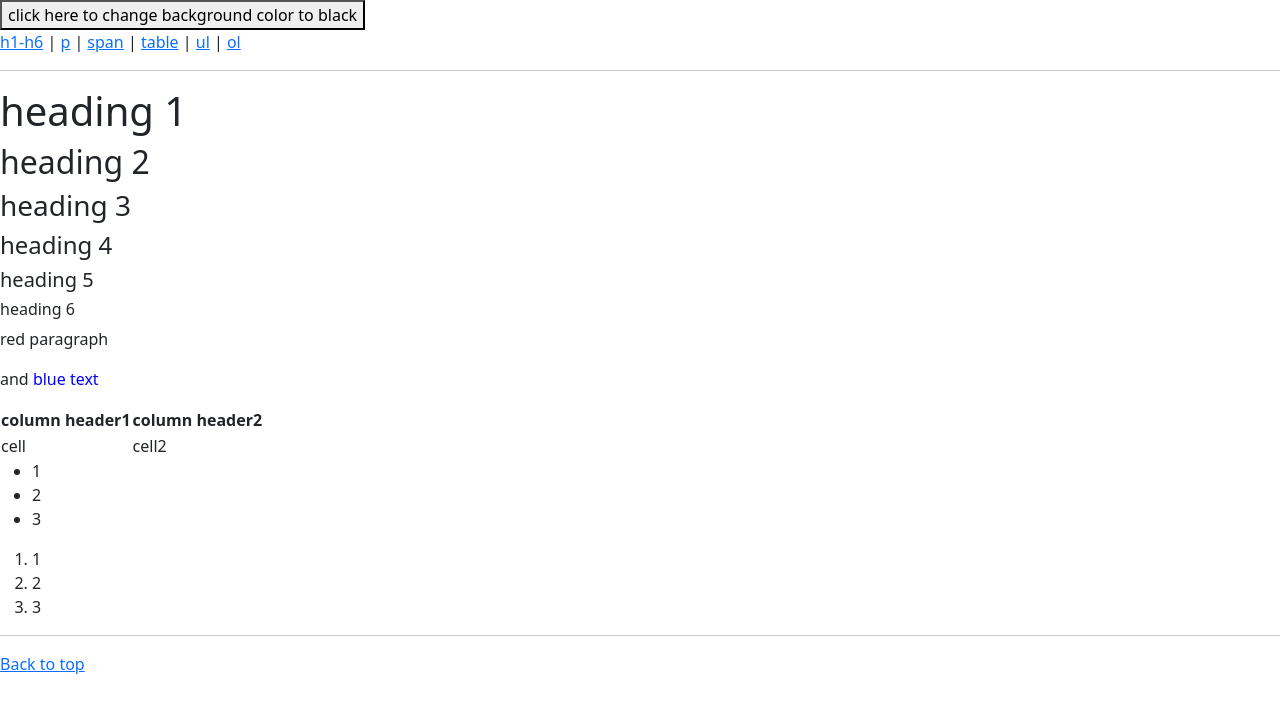
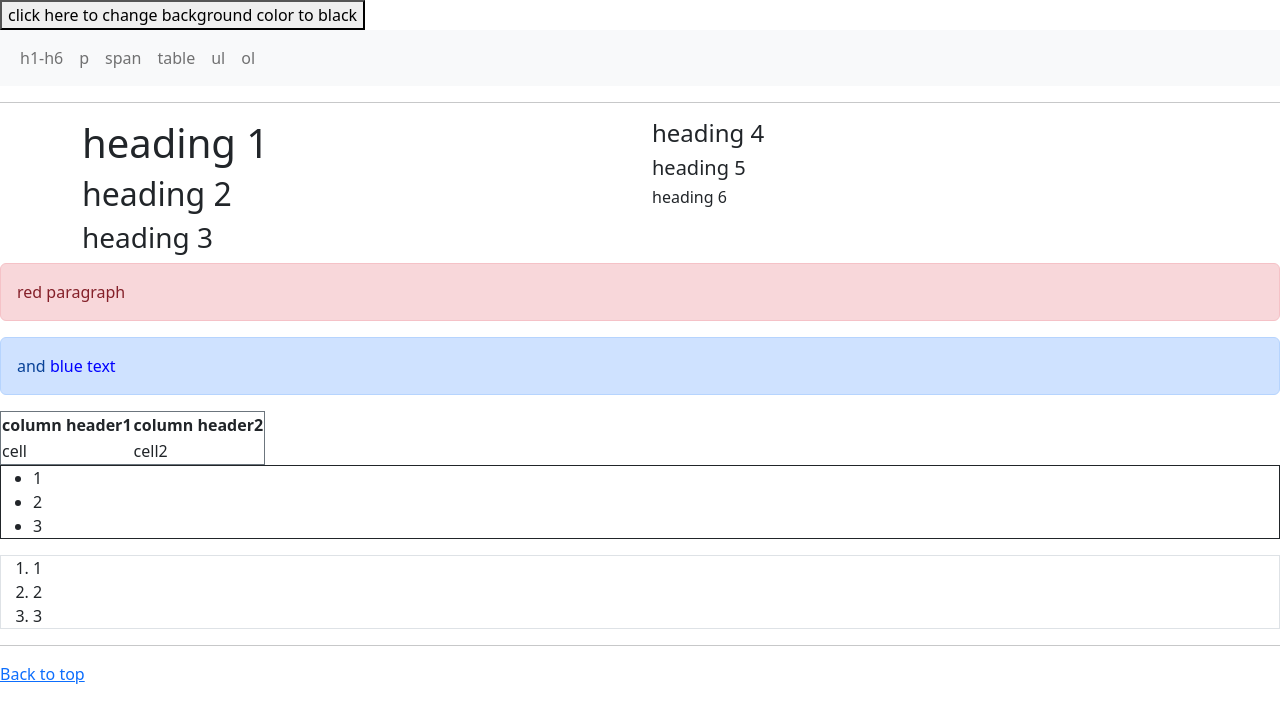
Before and after one commit to pabaldovi/ee491f_bootstrap_exercise, a plain HTML site: page index.html in a window 1280 px wide. Drawn offline with nearby package versions, Linux system fonts and the light colour scheme.

Commit message:
updated webpage to use bootstrap features

```diff
--- a/index.html
+++ b/index.html
@@ -1,7 +1,6 @@
 <!DOCTYPE html>
 <html>
     <head>
-        <!-- <link rel="stylesheet" href="style.css"> -->
         <!-- CSS only -->
         <link
             href="https://cdn.jsdelivr.net/npm/bootstrap@5.2.0-beta1/dist/css/bootstrap.min.css"
@@ -24,41 +23,61 @@
     <body>
         <header class="page-header">
             <div class = "center">
-                <!-- <a href = "http://ee491f.github.io/course-material/#html-exercises">ee491f html exercise</a> -->
                 <a id = "top"></a>
                 <button id="button">click here to change background color to black</button>
             </div>
         </header>
 
-        <nav>
-            <a href="#h1-h6">h1-h6</a> |
-            <a href="#p">p</a> |
-            <a href="#span">span</a> |
-            <!-- <a href="#img">img</a> | -->
-            <a href="#table">table</a> |
-            <a href="#ul">ul</a> |
-            <a href="#ol">ol</a>
+        <nav class="navbar navbar-expand-lg navbar-light bg-light">
+            <div class="container-fluid">
+                <ul class="navbar-nav">
+                    <li class="nav-item">
+                        <a class="nav-link" href="#h1-h6">h1-h6</a>
+                    </li>
+                    <li class="nav-item">
+                        <a class="nav-link" href="#p">p</a>
+                    </li>
+                    <li class="nav-item">
+                        <a class="nav-link" href="#span">span</a>
+                    </li>
+                    <li class="nav-item">
+                        <a class="nav-link" href="#table">table</a>
+                    </li>
+                    <li class="nav-item">
+                        <a class="nav-link" href="#ul">ul</a>
+                    </li>
+                    <li class="nav-item">
+                        <a class="nav-link" href="#ol">ol</a>
+                    </li>
+                </ul>
+            </div>
         </nav>
 
         <hr/>
 
         <main>
             <a id = "h1-h6"></a>
+            <div class="container">
+                <div class="row">
+                    <div class="col">
                         <h1>heading 1</h1>
                         <h2>heading 2</h2>
                         <h3>heading 3</h3>
+                    </div>
+                    <div class="col">
                         <h4>heading 4</h4>
                         <h5>heading 5</h5>
                         <h6>heading 6</h6>
+                    </div>
+                </div>
+            </div>
 
             <a id = "p"></a>
-            <p id = "red-paragraph">red paragraph</p>
+            <p id = "red-paragraph" class="alert alert-danger" role="alert">red paragraph</p>
             <a id = "span"></a>
-            <p>and <span style="color:blue">blue text</span></p>
+            <p class="alert alert-primary">and <span style="color:blue">blue text</span></p>
 
-            <!-- <img id = "img" src="images/img.png" alt="Image of this line"> -->
-
-            <table id = "table">
+            <table id = "table" class="border border-secondary">
                 <!-- row1 -->
                 <tr>
                     <th>column header1</th>
@@ -71,13 +90,13 @@
                 </tr>
             </table>
 
-            <ul id = "ul" class = "list">
+            <ul id = "ul" class = "border border-dark">
                 <li>1</li>
                 <li>2</li>
                 <li>3</li>
             </ul>
 
-            <ol id = "ol" class = "list">
+            <ol id = "ol" class = "border">
                 <li>1</li>
                 <li>2</li>
                 <li>3</li>
--- a/main.js
+++ b/main.js
@@ -1,7 +1,7 @@
 $(document).ready(function() {
     console.log("main.js loaded");
     $("button").on("click", function() {
-        $(".page-header").toggleClass("black-bg");
+        $("*").css("background-color", "black");
     });
     $("p").click(function() {
         $("p").hide();
```
Lines whose indentation alone changed are shown as unchanged.
